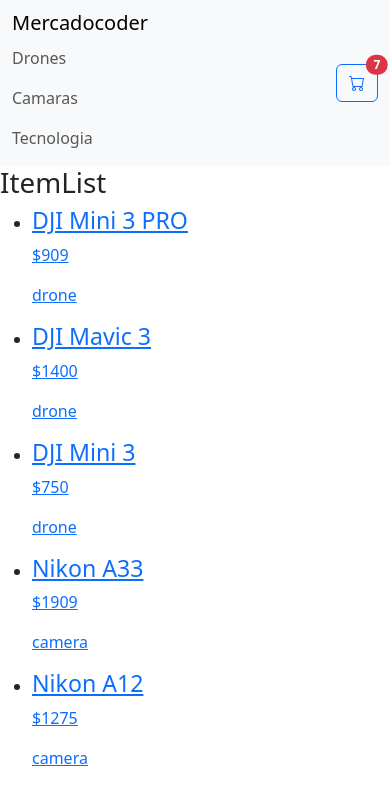
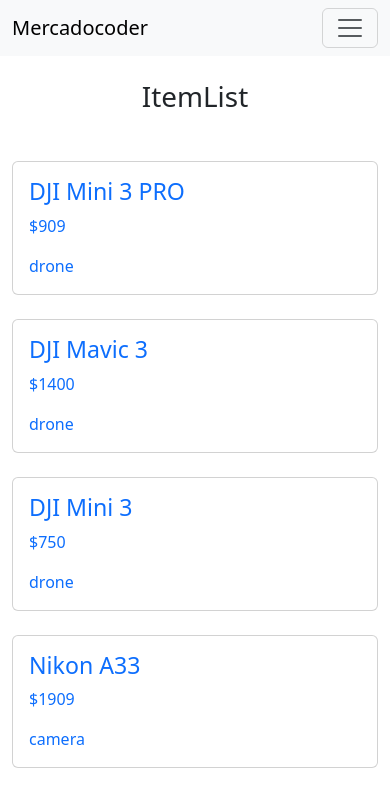
Before and after one commit to NicolasEsquilache/ReactJSCoder, a React (Vite) app: page / in a window 390 px wide. Shown: the top 788 px of the page. Built offline with nearby package versions, Linux system fonts and the light colour scheme.

Commit message:
Finalizacion entrega 2

```diff
--- a/index.html
+++ b/index.html
@@ -2,9 +2,9 @@
 <html lang="es">
   <head>
     <meta charset="UTF-8" />
-    <link rel="icon" type="image/svg+xml" href="/vite.svg" />
+    <link rel="icon" type="image/svg+xml" href="/logo_react.svg" />
     <meta name="viewport" content="width=device-width, initial-scale=1.0" />
-    <title>Vite + React</title>
+    <title>Mercado-Nico</title>
   </head>
   <body>
     <div id="root"></div>
--- a/src/components/ItemDetail/ItemDetail.jsx
+++ b/src/components/ItemDetail/ItemDetail.jsx
@@ -1,30 +1,38 @@
-import propTypes from "prop-types";
+import React from "react";
+import PropTypes from "prop-types";
 
-
-const ItemDetail = ({item, isLoading}) => {
-
-    if(isLoading){
+const ItemDetail = ({ item, isLoading }) => {
+    if (isLoading) {
         return <h2>Cargando...</h2>;
     }
 
-    if(!item){
+    if (!item) {
         return <h2>Producto no encontrado.</h2>;
     }
 
     return (
-        <div>
-            <h1>{item.name}</h1>
-            <p>${item.price}</p>
-            <p>{item.category}</p>
+        <div className="container">
+            <div className="card mb-3">
+                <div className="row g-0">
+                    <div className="col-md-4">
+                        <img src={item.image} alt={item.name} className="img-fluid" />
+                    </div>
+                    <div className="col-md-8">
+                        <div className="card-body">
+                            <h1 className="card-title">{item.name}</h1>
+                            <p className="card-text">${item.price}</p>
+                            <p className="card-text">{item.category}</p>
+                        </div>
+                    </div>
+                </div>
+            </div>
         </div>
     );
-
-
 };
 
-ItemDetail.propTypes= {
-    item: propTypes.object,
-    isLoading: propTypes.bool,
+ItemDetail.propTypes = {
+    item: PropTypes.object,
+    isLoading: PropTypes.bool,
 };
 
 export default ItemDetail;
--- a/src/components/ItemList/ItemList.jsx
+++ b/src/components/ItemList/ItemList.jsx
@@ -1,35 +1,37 @@
 import React from "react";
-import propTypes  from "prop-types";
-import {Link} from "react-router-dom";
+import PropTypes from "prop-types";
+import { Link } from "react-router-dom";
 
+const ItemList = ({ items, isLoading }) => {
+    if (isLoading) {
+        return <h2>Cargando</h2>;
+    }
 
-const ItemList = ({ items , isLoading}) => {
-
-    if (isLoading) {
-        return <h2>Cargando</h2>
-
-    }
     return (
-        <div>
-            <h1>ItemList</h1>
-            <ul>
+        <div className="container">
+            <h1 className="text-center mt-4 mb-5">ItemList</h1>
+            <div className="row">
                 {items.map((item) => (
-                    <li key={item.id}>
-                        <Link to = {`/item/${item.id}`}>
-                        <h3>{item.name}</h3>
-                        <p>${item.price}</p>
-                        <p>{item.category}</p>
-                        </Link>
-                    </li>
+                    <div key={item.id} className="col-md-4 mb-4">
+                        <div className="card h-100">
+                            <Link to={`/item/${item.id}`} className="text-decoration-none">
+                                <div className="card-body">
+                                    <h3 className="card-title">{item.name}</h3>
+                                    <p className="card-text">${item.price}</p>
+                                    <p className="card-text">{item.category}</p>
+                                </div>
+                            </Link>
+                        </div>
+                    </div>
                 ))}
-            </ul>
-
+            </div>
         </div>
     );
 };
 
 ItemList.propTypes = {
-    items: propTypes.array.isRequired,
-    isLoading: propTypes.bool,
+    items: PropTypes.array.isRequired,
+    isLoading: PropTypes.bool,
 };
+
 export default ItemList;
--- a/src/components/NavBar/NavBar.jsx
+++ b/src/components/NavBar/NavBar.jsx
@@ -1,27 +1,30 @@
-import {Link,NavLink} from "react-router-dom";
+import { Link, NavLink } from "react-router-dom";
 import CartWidget from "../CartWidget/CartWidget";
 
-const NavBar =() =>{
-    return(
-        <nav className="navbar navbar-expand-lg bg-body-tertiary">
-            <div className="container-fluid">
-                <nav >
-            <Link to= "/" className="navbar-brand">Mercadocoder</Link>
+const NavBar = () => {
+    return (
+        <nav className="navbar navbar-expand-lg navbar-light bg-light">
+            <div className="container">
+                <Link to="/" className="navbar-brand">Mercadocoder</Link>
 
-            <ul className="navbar-nav me-auto">
+                <button className="navbar-toggler" type="button" data-bs-toggle="collapse" data-bs-target="#navbarNav" aria-controls="navbarNav" aria-expanded="false" aria-label="Toggle navigation">
+                    <span className="navbar-toggler-icon"></span>
+                </button>
+
+                <div className="collapse navbar-collapse" id="navbarNav">
+                    <ul className="navbar-nav ms-auto">
                         <li className="nav-item">
-                    <NavLink to= "/category/drone" className="nav-link">Drones</NavLink>
+                            <NavLink to="/category/drone" className="nav-link" activeClassName="active">Drones</NavLink>
                         </li>
                         <li className="nav-item">
-                    <NavLink to= "/category/camera" className="nav-link">Camaras</NavLink>
+                            <NavLink to="/category/camera" className="nav-link" activeClassName="active">Camaras</NavLink>
                         </li>
                         <li className="nav-item">
-                    <NavLink to= "/category/tecnology" className="nav-link">Tecnologia</NavLink>
+                            <NavLink to="/category/tecnology" className="nav-link" activeClassName="active">Tecnologia</NavLink>
                         </li>
                     </ul>
-            </nav>
-
-            <div><CartWidget/></div>
+                    <CartWidget />
+                </div>
             </div>
         </nav>
     );
```
Also changed, not shown: public/logo_react.svg (added). Lines whose indentation alone changed are shown as unchanged.
